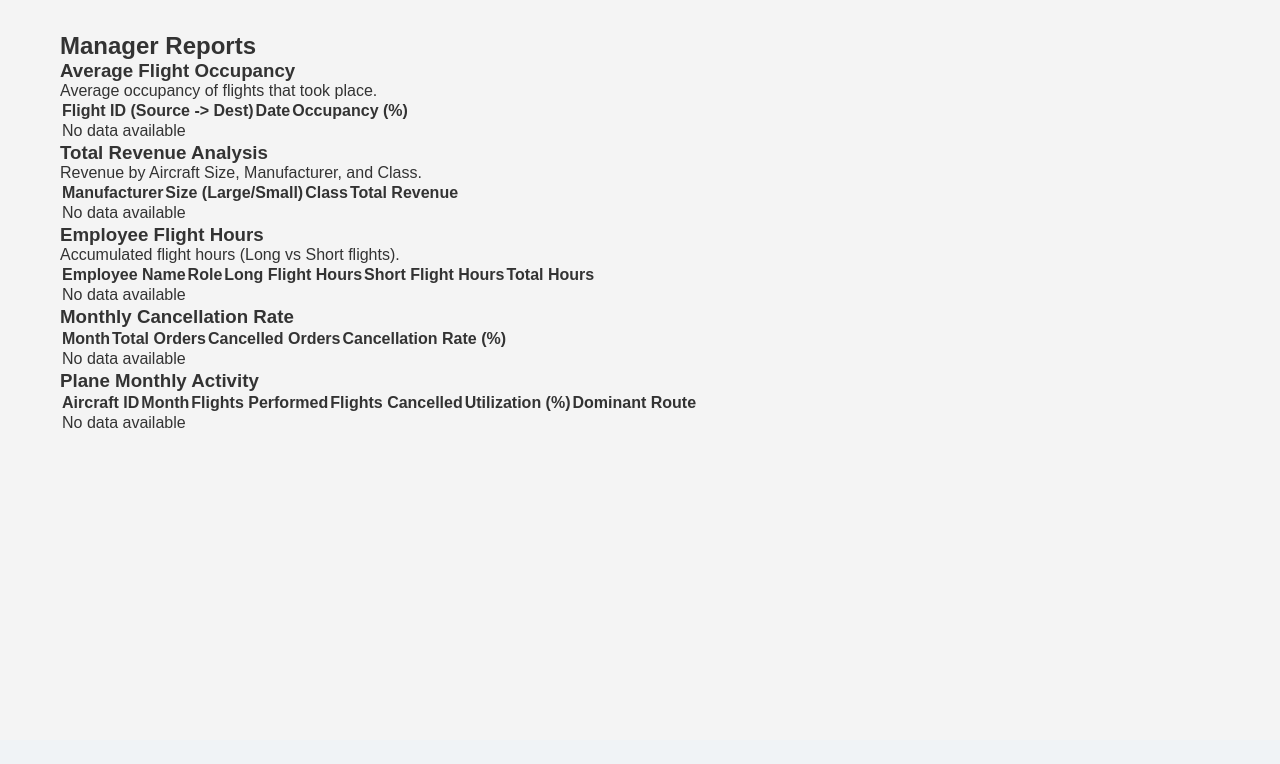
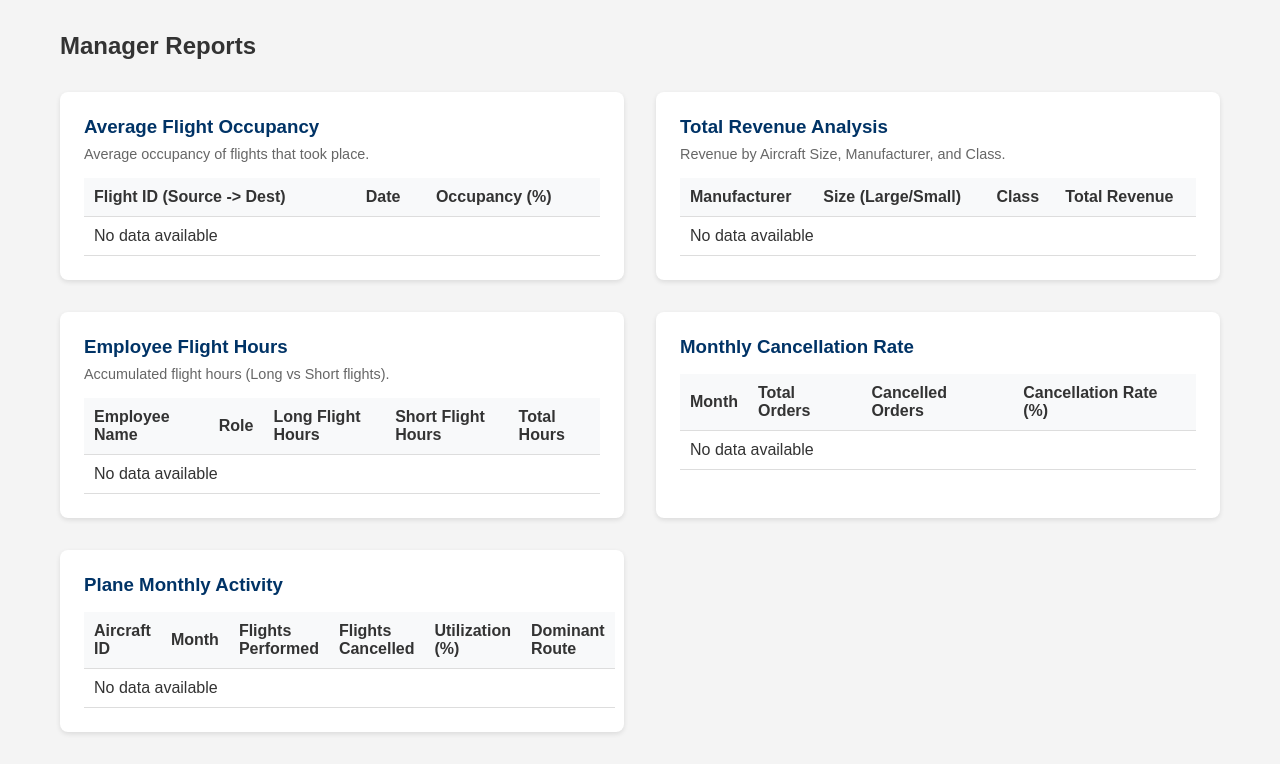
Before and after one commit to InbarKedem/project-year-2, a Flask app: page /reports in a window 1280 px wide. Shown: the part 60-824 px from the top of the page. Before the commit the page ends 488 px from the top, so only its background shows below. Run offline with Flask 3, Linux system fonts and the light colour scheme; the visitor is signed in with stand-in values (Sample User, id 1); data that the repository does not hold is empty.

Commit message:
Refactor CSS into modular files and style reports page

```diff
--- /dev/null
+++ b/static/base.css
@@ -0,0 +1,87 @@
+/* Basic Reset */
+* {
+  box-sizing: border-box;
+  margin: 0;
+  padding: 0;
+  font-family: Arial, sans-serif;
+}
+
+body {
+  background-color: #f4f4f4;
+  color: #333;
+}
+
+/* Container */
+.container {
+  max-width: 1200px;
+  margin: 2rem auto;
+  padding: 0 20px;
+}
+
+/* Alerts */
+.alert {
+  padding: 15px;
+  margin-bottom: 20px;
+  border-radius: 4px;
+}
+
+.alert-success {
+  background-color: #d4edda;
+  color: #155724;
+  border: 1px solid #c3e6cb;
+}
+
+.alert-danger {
+  background-color: #f8d7da;
+  color: #721c24;
+  border: 1px solid #f5c6cb;
+}
+
+.alert-info {
+  background-color: #d1ecf1;
+  color: #0c5460;
+  border: 1px solid #bee5eb;
+}
+
+/* Generic Form Styles */
+.form-group {
+  margin-bottom: 1rem;
+}
+
+.form-group label {
+  display: block;
+  margin-bottom: 0.5rem;
+  font-weight: bold;
+}
+
+.form-group input {
+  width: 100%;
+  padding: 8px;
+  border: 1px solid #ddd;
+  border-radius: 4px;
+}
+
+/* Buttons */
+.btn {
+  display: inline-block;
+  background-color: #0056b3;
+  color: white;
+  padding: 10px 20px;
+  border: none;
+  border-radius: 4px;
+  cursor: pointer;
+  text-decoration: none;
+  font-size: 1rem;
+}
+
+.btn:hover {
+  background-color: #004494;
+}
+
+.btn-secondary {
+  background-color: #6c757d;
+}
+
+.btn-secondary:hover {
+  background-color: #5a6268;
+}
--- /dev/null
+++ b/static/nav.css
@@ -0,0 +1,29 @@
+/* Navigation */
+nav {
+  background-color: #003366; /* Airline Blue */
+  color: white;
+  padding: 1rem 2rem;
+  display: flex;
+  justify-content: space-between;
+  align-items: center;
+}
+
+.logo {
+  font-size: 1.5rem;
+  font-weight: bold;
+}
+
+.nav-links {
+  list-style: none;
+  display: flex;
+  gap: 20px;
+}
+
+.nav-links a {
+  color: white;
+  text-decoration: none;
+}
+
+.nav-links a:hover {
+  text-decoration: underline;
+}
--- /dev/null
+++ b/static/reports.css
@@ -0,0 +1,49 @@
+/* Reports Page */
+.reports-container {
+  display: grid;
+  grid-template-columns: repeat(auto-fit, minmax(450px, 1fr));
+  gap: 2rem;
+  margin-top: 2rem;
+}
+
+.report-card {
+  background: white;
+  padding: 1.5rem;
+  border-radius: 8px;
+  box-shadow: 0 2px 5px rgba(0, 0, 0, 0.1);
+}
+
+.report-card h3 {
+  margin-bottom: 0.5rem;
+  color: #003366;
+}
+
+.report-card p {
+  margin-bottom: 1rem;
+  color: #666;
+  font-size: 0.9rem;
+}
+
+/* Tables */
+.table {
+  width: 100%;
+  border-collapse: collapse;
+  margin-top: 1rem;
+}
+
+.table th,
+.table td {
+  padding: 10px;
+  text-align: left;
+  border-bottom: 1px solid #ddd;
+}
+
+.table th {
+  background-color: #f8f9fa;
+  font-weight: bold;
+  color: #333;
+}
+
+.table tr:hover {
+  background-color: #f1f1f1;
+}
--- a/static/style.css
+++ /dev/null
@@ -1,174 +0,0 @@
-/* Basic Reset */
-* {
-  box-sizing: border-box;
-  margin: 0;
-  padding: 0;
-  font-family: Arial, sans-serif;
-}
-
-body {
-  background-color: #f4f4f4;
-  color: #333;
-}
-
-/* Navigation */
-nav {
-  background-color: #003366; /* Airline Blue */
-  color: white;
-  padding: 1rem 2rem;
-  display: flex;
-  justify-content: space-between;
-  align-items: center;
-}
-
-.logo {
-  font-size: 1.5rem;
-  font-weight: bold;
-}
-
-.nav-links {
-  list-style: none;
-  display: flex;
-  gap: 20px;
-}
-
-.nav-links a {
-  color: white;
-  text-decoration: none;
-}
-
-.nav-links a:hover {
-  text-decoration: underline;
-}
-
-/* Container */
-.container {
-  max-width: 1200px;
-  margin: 2rem auto;
-  padding: 0 20px;
-}
-
-/* Alerts */
-.alert {
-  padding: 15px;
-  margin-bottom: 20px;
-  border-radius: 4px;
-}
-
-.alert-success {
-  background-color: #d4edda;
-  color: #155724;
-  border: 1px solid #c3e6cb;
-}
-
-.alert-danger {
-  background-color: #f8d7da;
-  color: #721c24;
-  border: 1px solid #f5c6cb;
-}
-
-.alert-info {
-  background-color: #d1ecf1;
-  color: #0c5460;
-  border: 1px solid #bee5eb;
-}
-
-/* Forms & Auth */
-.auth-container {
-  background: white;
-  padding: 2rem;
-  border-radius: 8px;
-  box-shadow: 0 2px 5px rgba(0, 0, 0, 0.1);
-  max-width: 800px;
-  margin: 0 auto;
-}
-
-.login-sections {
-  display: flex;
-  justify-content: space-between;
-  gap: 2rem;
-  margin-top: 2rem;
-}
-
-.login-box {
-  flex: 1;
-}
-
-.vertical-divider {
-  width: 1px;
-  background-color: #ddd;
-}
-
-.form-group {
-  margin-bottom: 1rem;
-}
-
-.form-group label {
-  display: block;
-  margin-bottom: 0.5rem;
-  font-weight: bold;
-}
-
-.form-group input {
-  width: 100%;
-  padding: 8px;
-  border: 1px solid #ddd;
-  border-radius: 4px;
-}
-
-.btn {
-  display: inline-block;
-  background-color: #0056b3;
-  color: white;
-  padding: 10px 20px;
-  border: none;
-  border-radius: 4px;
-  cursor: pointer;
-  text-decoration: none;
-  font-size: 1rem;
-}
-
-.btn:hover {
-  background-color: #004494;
-}
-
-.btn-secondary {
-  background-color: #6c757d;
-}
-
-.btn-secondary:hover {
-  background-color: #5a6268;
-}
-
-/* Register Form */
-.register-form .form-row {
-  display: flex;
-  gap: 1rem;
-}
-
-.register-form .form-row .form-group {
-  flex: 1;
-}
-
-/* Dashboard */
-.dashboard-grid {
-  display: grid;
-  grid-template-columns: repeat(auto-fit, minmax(300px, 1fr));
-  gap: 2rem;
-  margin-top: 2rem;
-}
-
-.card {
-  background: white;
-  padding: 2rem;
-  border-radius: 8px;
-  box-shadow: 0 2px 5px rgba(0, 0, 0, 0.1);
-}
-
-.card h3 {
-  margin-bottom: 1rem;
-}
-
-.card p {
-  margin-bottom: 1.5rem;
-}
--- a/templates/base.html
+++ b/templates/base.html
@@ -6,8 +6,10 @@
     <title>FLYTAU Airline</title>
     <link
       rel="stylesheet"
-      href="{{ url_for('static', filename='style.css') }}"
+      href="{{ url_for('static', filename='base.css') }}"
     />
+    <link rel="stylesheet" href="{{ url_for('static', filename='nav.css') }}" />
+    {% block extra_css %}{% endblock %}
   </head>
   <body>
     <nav>
@@ -16,7 +18,9 @@
         <li><a href="{{ url_for('customer.index') }}">Home</a></li>
         {% if session.get('role') == 'manager' %}
         <li>
-          <a href="{{ url_for('manager.manager_dashboard') }}">Manager Dashboard</a>
+          <a href="{{ url_for('manager.manager_dashboard') }}"
+            >Manager Dashboard</a
+          >
         </li>
         {% endif %} {% if session.get('user_id') %}
         <li><span>Welcome, {{ session.get('name') }}</span></li>
--- a/templates/login.html
+++ b/templates/login.html
@@ -1,4 +1,6 @@
-{% extends 'base.html' %} {% block content %}
+{% extends 'base.html' %} {% block extra_css %}
+<link rel="stylesheet" href="{{ url_for('static', filename='auth.css') }}" />
+{% endblock %} {% block content %}
 <div class="auth-container">
   <h2>Login</h2>
 
--- a/templates/register.html
+++ b/templates/register.html
@@ -1,4 +1,6 @@
-{% extends 'base.html' %} {% block content %}
+{% extends 'base.html' %} {% block extra_css %}
+<link rel="stylesheet" href="{{ url_for('static', filename='auth.css') }}" />
+{% endblock %} {% block content %}
 <div class="auth-container">
   <h2>Register New Account</h2>
   <form method="POST" action="{{ url_for('register') }}" class="register-form">
--- a/templates/reports.html
+++ b/templates/reports.html
@@ -1,10 +1,9 @@
-{% extends 'base.html' %}
-
-{% block content %}
+{% extends 'base.html' %} {% block extra_css %}
+<link rel="stylesheet" href="{{ url_for('static', filename='reports.css') }}" />
+{% endblock %} {% block content %}
 <h2>Manager Reports</h2>
 
 <div class="reports-container">
-
   <!-- 1. Average Occupancy -->
   <div class="report-card">
     <h3>Average Flight Occupancy</h3>
@@ -25,7 +24,9 @@
           <td>{{ row.occupancy_percentage }}%</td>
         </tr>
         {% else %}
-                <tr><td colspan="3">No data available</td></tr>
+        <tr>
+          <td colspan="3">No data available</td>
+        </tr>
         {% endfor %}
       </tbody>
     </table>
@@ -53,7 +54,9 @@
           <td>{{ row.total_revenue }}</td>
         </tr>
         {% else %}
-                <tr><td colspan="4">No data available</td></tr>
+        <tr>
+          <td colspan="4">No data available</td>
+        </tr>
         {% endfor %}
       </tbody>
     </table>
@@ -83,7 +86,9 @@
           <td>{{ row.total_hours }}</td>
         </tr>
         {% else %}
-                <tr><td colspan="5">No data available</td></tr>
+        <tr>
+          <td colspan="5">No data available</td>
+        </tr>
         {% endfor %}
       </tbody>
     </table>
@@ -110,7 +115,9 @@
           <td>{{ row.cancellation_rate }}%</td>
         </tr>
         {% else %}
-                <tr><td colspan="4">No data available</td></tr>
+        <tr>
+          <td colspan="4">No data available</td>
+        </tr>
         {% endfor %}
       </tbody>
     </table>
@@ -141,11 +148,12 @@
           <td>{{ row.dominant_route }}</td>
         </tr>
         {% else %}
-                <tr><td colspan="6">No data available</td></tr>
+        <tr>
+          <td colspan="6">No data available</td>
+        </tr>
         {% endfor %}
       </tbody>
     </table>
   </div>
-
 </div>
 {% endblock %}
```
Also changed, not shown: static/auth.css (added, +35 -0 lines), static/dashboard.css (added, +22 -0 lines), templates/manager_dashboard.html (+6 -1 lines). Lines whose indentation alone changed are shown as unchanged.
